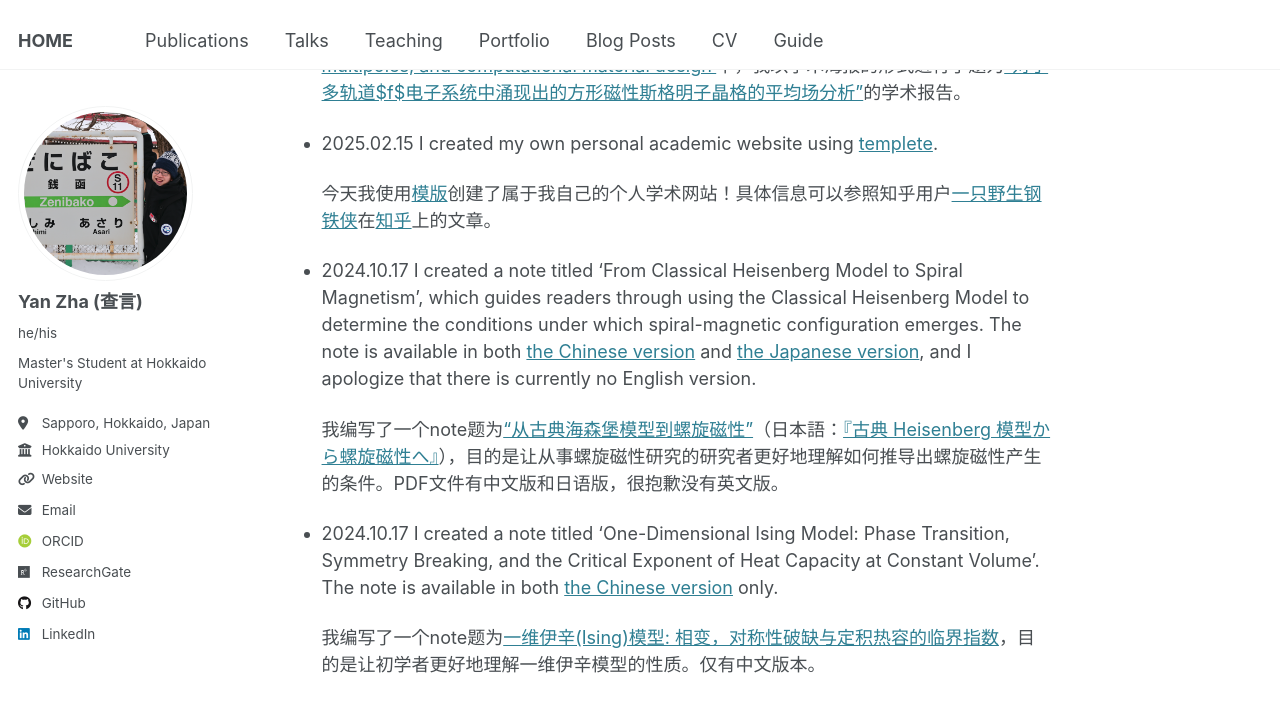
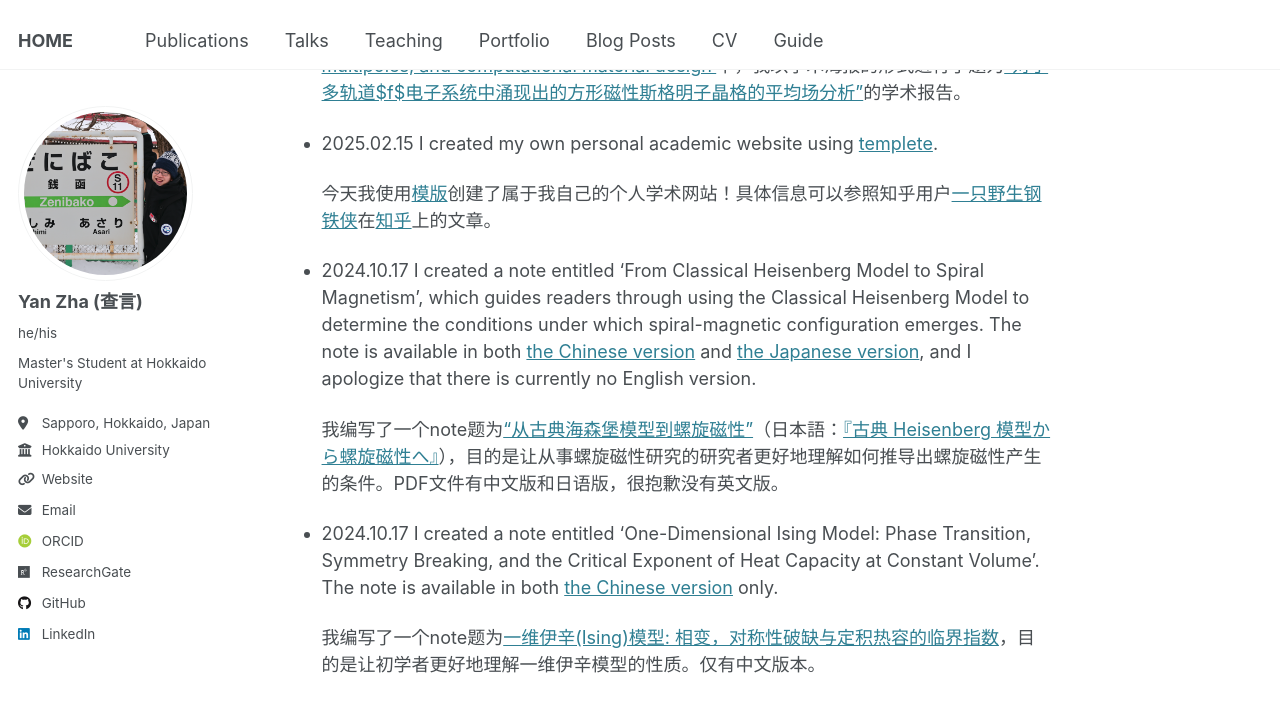
Before and after one commit to yzhacn/yzhacn.github.io, a Jekyll site: the page built from _pages/about.md, in a window 1280 px wide and 900 px high, scrolled down 704 px. Shown: the top 712 px of the window. Built offline with Jekyll 4.4.1, drawn with Linux system fonts in a browser that asks for light colours; some web fonts are replaced.

Commit message:
Update about.md

```diff
--- a/_pages/about.md
+++ b/_pages/about.md
@@ -30,10 +30,10 @@ computational material design'](https://asymmetry.hiroshima-u.ac.jp/event/2532).
 
   今天我使用[模版](https://github.com/academicpages/academicpages.github.io)创建了属于我自己的个人学术网站！具体信息可以参照知乎用户[一只野生钢铁侠](https://www.zhihu.com/people/91-53-41-34)在[知乎](https://zhuanlan.zhihu.com/p/711554540)上的文章。
 
-* 2024.10.17 I created a note titled ‘From Classical Heisenberg Model to Spiral Magnetism’, which guides readers through using the Classical Heisenberg Model to determine the conditions under which spiral-magnetic configuration emerges. The note is available in both [the Chinese version](https://yzhacn.github.io/files/20241017_spiral.pdf) and [the Japanese version](https://yzhacn.github.io/files/20241017_spiral_ja.pdf), and I apologize that there is currently no English version.
+* 2024.10.17 I created a note entitled ‘From Classical Heisenberg Model to Spiral Magnetism’, which guides readers through using the Classical Heisenberg Model to determine the conditions under which spiral-magnetic configuration emerges. The note is available in both [the Chinese version](https://yzhacn.github.io/files/20241017_spiral.pdf) and [the Japanese version](https://yzhacn.github.io/files/20241017_spiral_ja.pdf), and I apologize that there is currently no English version.
 
   我编写了一个note题为[“从古典海森堡模型到螺旋磁性”](https://yzhacn.github.io/files/20241017_spiral.pdf)（日本語：[『古典 Heisenberg 模型から螺旋磁性へ』](https://yzhacn.github.io/files/20241017_spiral_ja.pdf)），目的是让从事螺旋磁性研究的研究者更好地理解如何推导出螺旋磁性产生的条件。PDF文件有中文版和日语版，很抱歉没有英文版。
 
-* 2024.10.17 I created a note titled ‘One-Dimensional Ising Model: Phase Transition, Symmetry Breaking, and the Critical Exponent of Heat Capacity at Constant Volume’. The note is available in both [the Chinese version](https://yzhacn.github.io/files/20241017_ising.pdf) only.
+* 2024.10.17 I created a note entitled ‘One-Dimensional Ising Model: Phase Transition, Symmetry Breaking, and the Critical Exponent of Heat Capacity at Constant Volume’. The note is available in both [the Chinese version](https://yzhacn.github.io/files/20241017_ising.pdf) only.
 
   我编写了一个note题为[一维伊辛(Ising)模型: 相变，对称性破缺与定积热容的临界指数](https://yzhacn.github.io/files/20241017_ising.pdf)，目的是让初学者更好地理解一维伊辛模型的性质。仅有中文版本。
```
